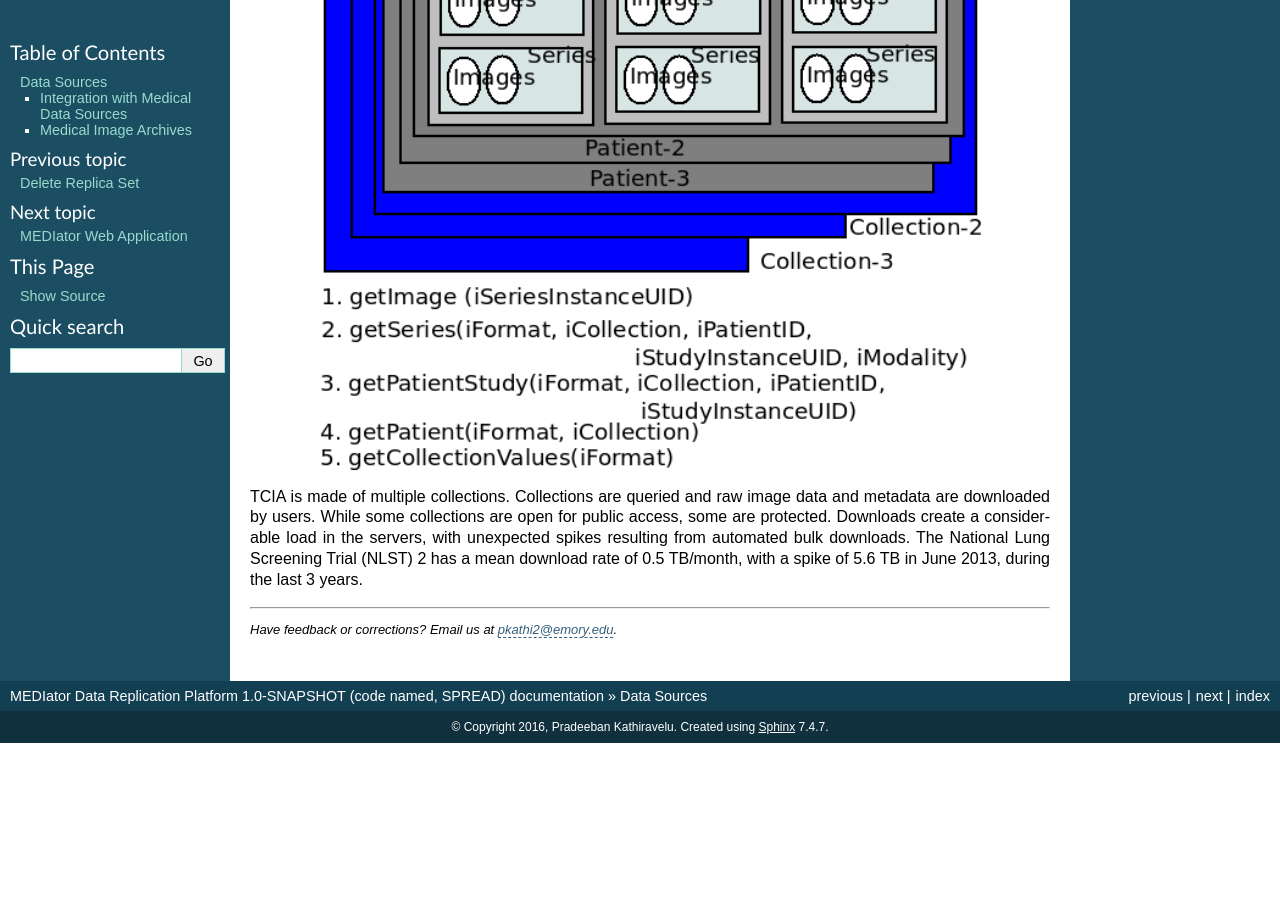
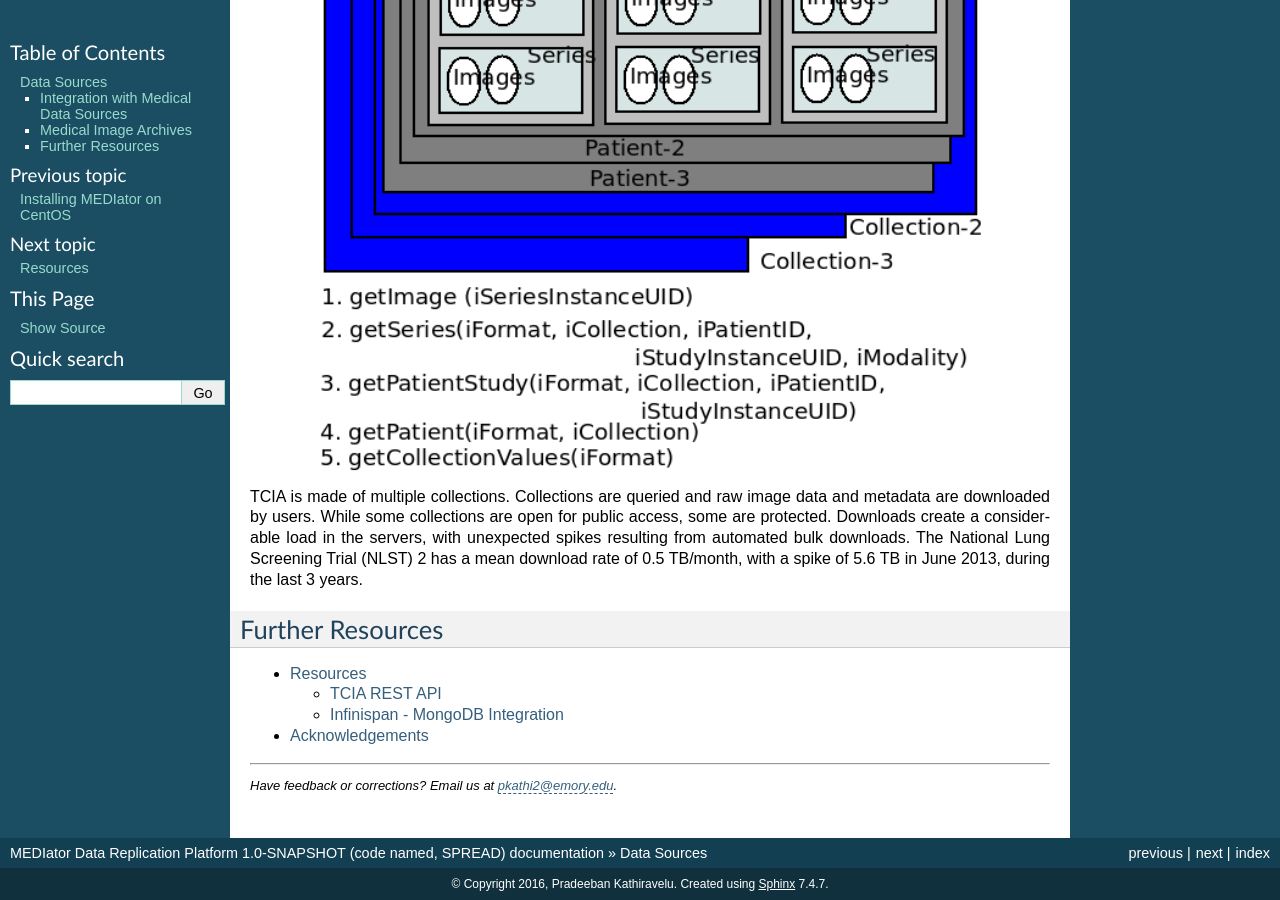
Before and after one commit to pradeeban/mediator, a Sphinx documentation site: the page built from docs/source/sections/Data-Sources.rst, in a window 1280 px wide and 900 px high, scrolled down 1853 px. Built offline with Sphinx 7.4.7, drawn with Linux system fonts in a browser that asks for light colours; pages that are not in the unit, such as notebooks, are missing from menus; before the commit the page ends 2596 px from its top, so only the background shows below that.

```diff
--- a/docs/source/index.rst
+++ b/docs/source/index.rst
@@ -75,7 +75,6 @@
    sections/About-MEDIator
    sections/Interfaces
    sections/MEDIator-REST-API
-   sections/Data-Sources
    sections/Web-Application
 
 
@@ -90,5 +89,4 @@
    sections/Deployment
    sections/API-Gateway
    sections/Installation-CENTOS
-   section/Acknowledgements
-   section/datasources/Resources
+   sections/Data-Sources
--- a/docs/source/sections/Data-Sources.rst
+++ b/docs/source/sections/Data-Sources.rst
@@ -52,3 +52,13 @@
 While some collections are open for public access, some are protected. Downloads create a considerable load in the
 servers, with unexpected spikes resulting from automated bulk downloads. The National Lung Screening Trial (NLST) 2 has
 a mean download rate of 0.5 TB/month, with a spike of 5.6 TB in June 2013, during the last 3 years.
+
+
+Further Resources
+#################
+
+.. toctree::
+    :maxdepth: 2
+
+    datasources/Resources
+    datasources/Acknowledgements
```
Also changed, not shown: docs/source/sections/datasources/Acknowledgements.rst (renamed from docs/source/sections/Acknowledgements.rst), docs/source/sections/eval.png (renamed from docs/source/eval.png).
